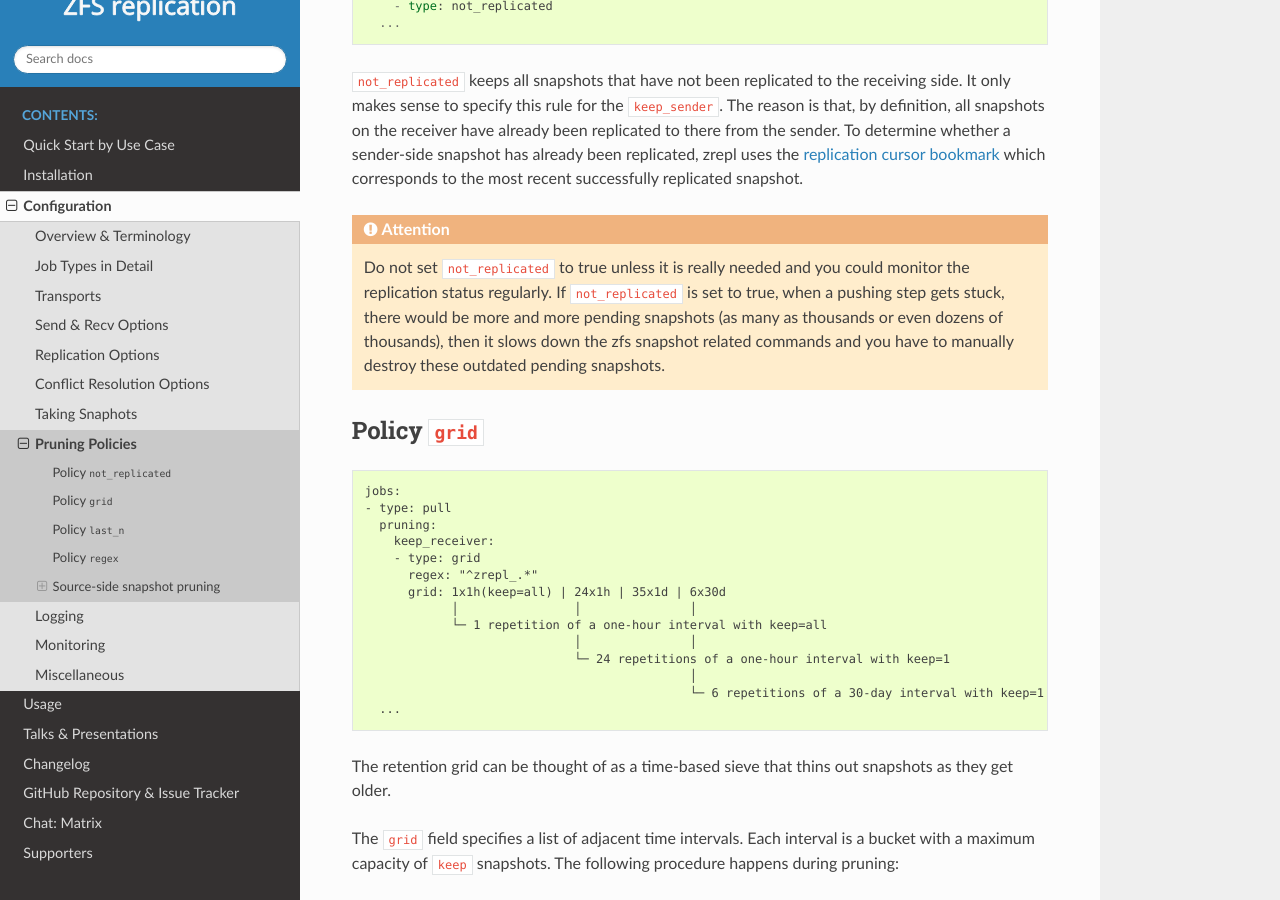
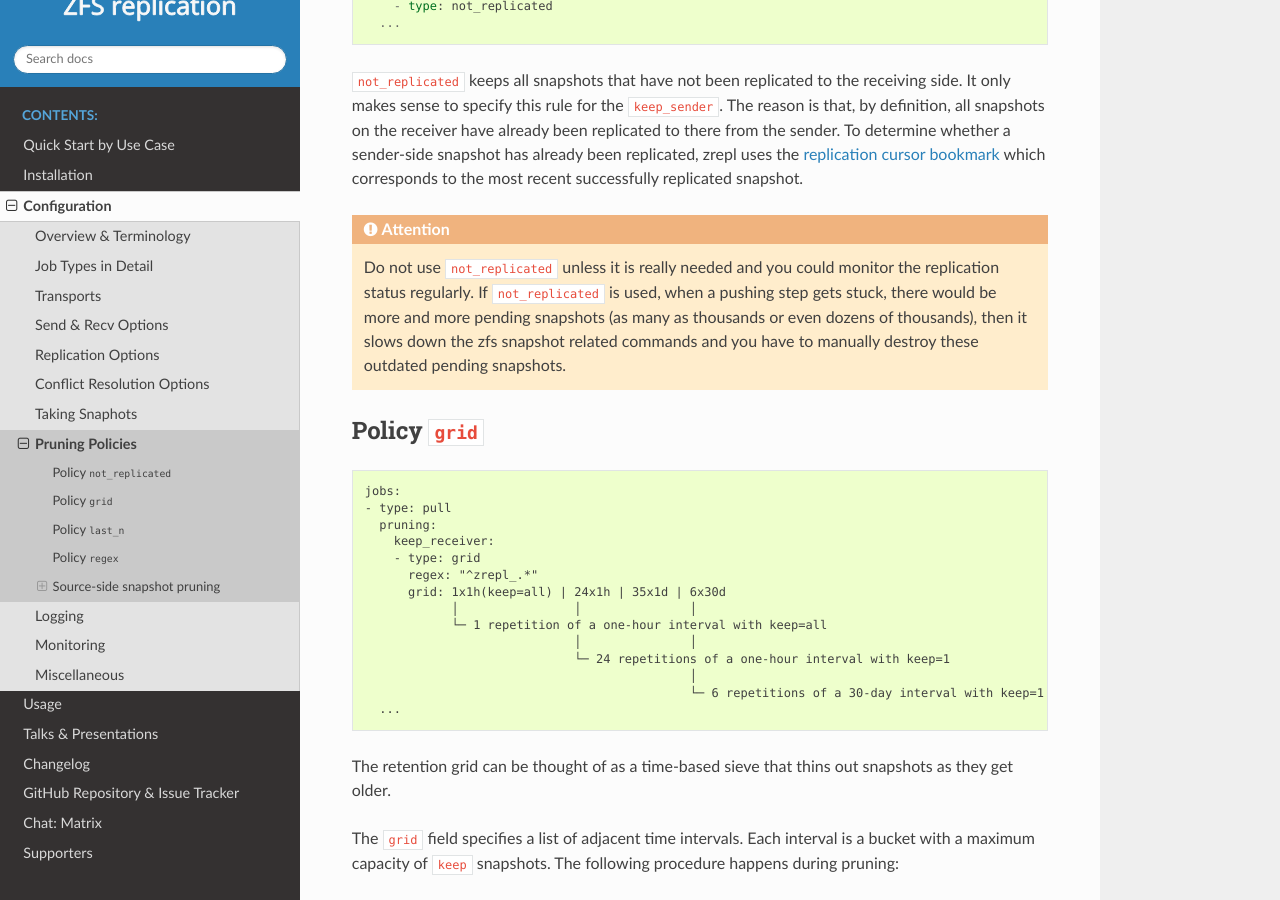
Before and after one commit to zrepl/zrepl, a Sphinx documentation site: the page built from docs/configuration/prune.rst, in a window 1280 px wide and 900 px high, scrolled down 1377 px. Built offline with Sphinx 7.4.7 and the Read the Docs theme 2.0.0, drawn with Linux system fonts in a browser that asks for light colours; pages that are not in the unit, such as notebooks, are missing from menus.

Commit message:
Update prune.rst

```diff
--- a/docs/configuration/prune.rst
+++ b/docs/configuration/prune.rst
@@ -74,8 +74,8 @@ To determine whether a sender-side snapshot has already been replicated, zrepl u
 
 .. ATTENTION::
 
-    Do not set ``not_replicated`` to true unless it is really needed and you could monitor the replication status regularly.
-    If ``not_replicated`` is set to true, when a pushing step gets stuck, there would be more and more pending snapshots (as many as thousands or even dozens of thousands),
+    Do not use ``not_replicated`` unless it is really needed and you could monitor the replication status regularly.
+    If ``not_replicated`` is used, when a pushing step gets stuck, there would be more and more pending snapshots (as many as thousands or even dozens of thousands),
     then it slows down the zfs snapshot related commands and you have to manually destroy these outdated pending snapshots.
 
 .. _prune-keep-retention-grid:
```
